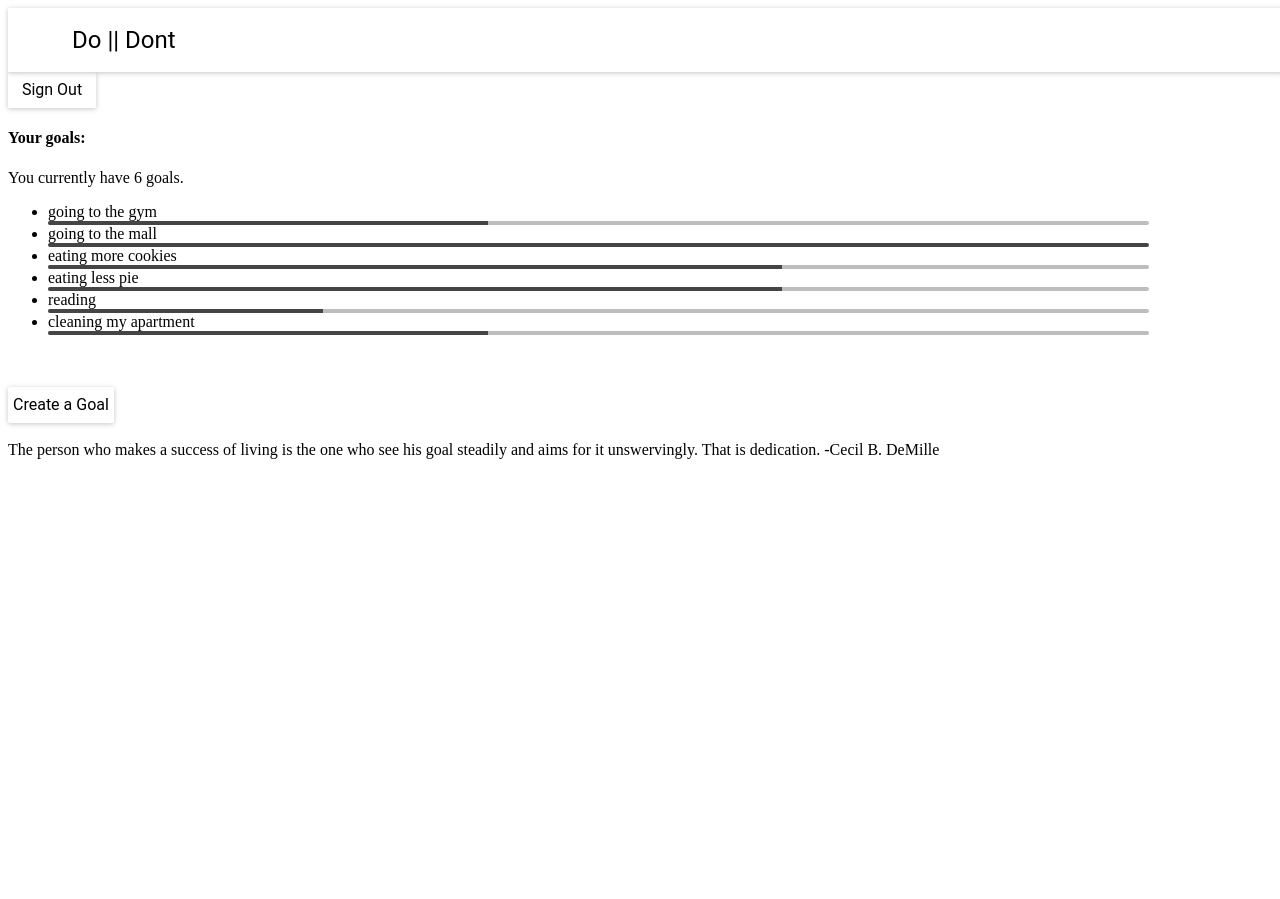
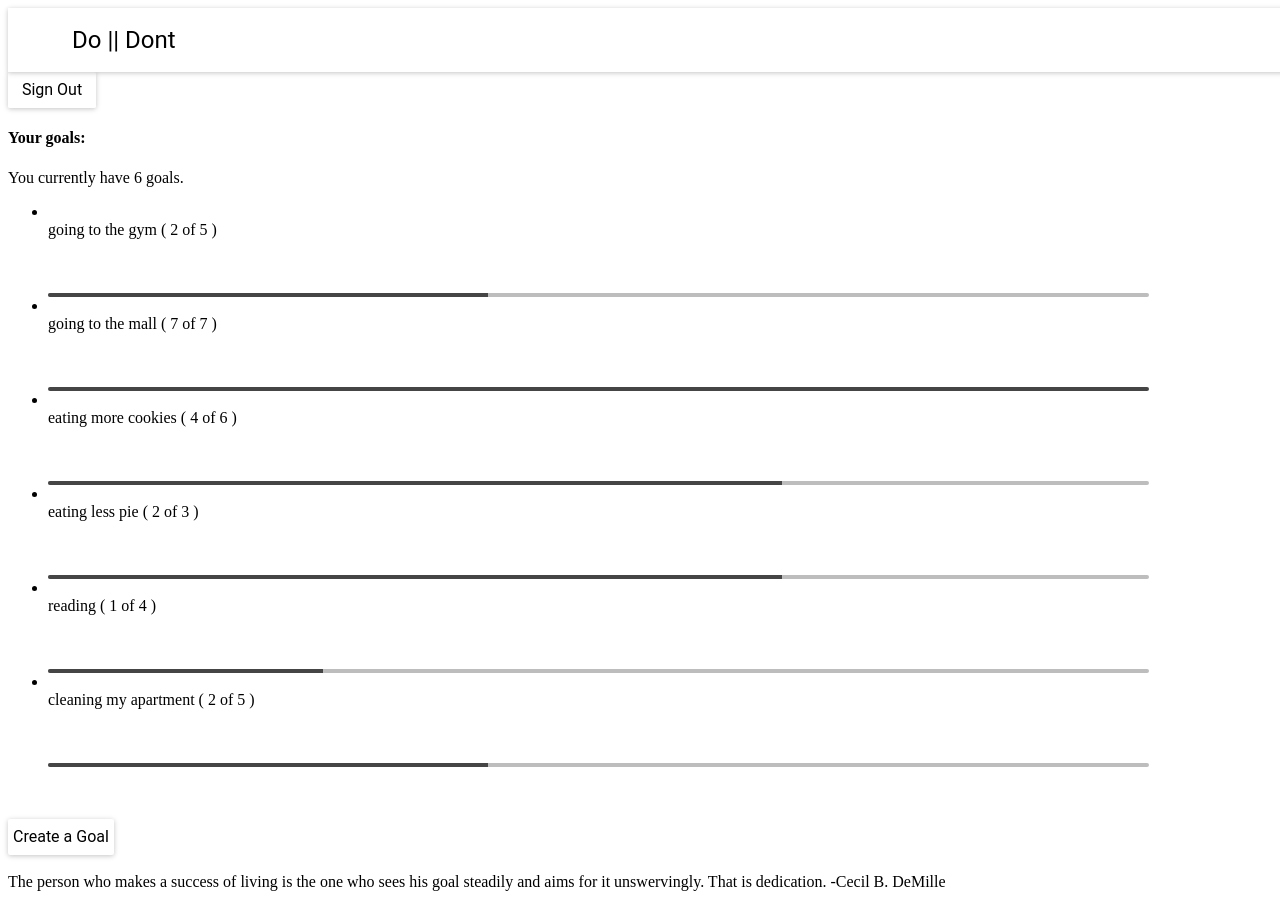
Before and after one commit to DoOrDont/DoOrDont, a React (Create React App) app in the folder react-client/: page / in a window 1280 px wide. Before the commit the page ends 800 px from the top, so only its background shows below. Built offline with nearby package versions, Linux system fonts and the light colour scheme; no server answers; sample sign-in values are in the browser's storage; the HTML template or start-up script is replaced by a standard one.

Commit message:
Add checkboxes to goal list

```diff
--- a/react-client/src/components/ListItem.jsx
+++ b/react-client/src/components/ListItem.jsx
@@ -7,7 +7,7 @@ class ListItem extends React.Component {
     super(props);
 
     this.state = {
-      progress: (this.props.counter / this.props.frequency) * 100
+      progress: 0
     };
   }
 
@@ -18,28 +18,29 @@ class ListItem extends React.Component {
     };
 
     return(
+      console.log(this),
       <div className="item">
-        <li>
-          <div className="goalDescription">{ this.props.goal.description }</div>
-
+        <li >
+          <div>
+            {this.props.goal.counter >= this.props.goal.frequency ?
+             <i className="incrementGoal fa fa-check-square-o" aria-hidden="true"></i> :
+             <i className="incrementGoal fa fa-square-o" aria-hidden="true"></i>}
+          </div>&nbsp;
+          <div className="goalDescription">{ this.props.goal.description } ( { this.props.goal.counter } of { this.props.goal.frequency } )</div>&nbsp;
           <div className="icons">
-            <div onClick={() => {this.props.editGoal()}}>
-              <i className="editGoal fa fa-pencil" aria-hidden="true"></i>
-            </div>
-
             <div onClick={() => {this.props.incrementGoal(this.props.index)}}>
               <i className="incrementGoal fa fa-plus" aria-hidden="true"></i>
-            </div>
+            </div>&nbsp;
 
             <div onClick={() => {this.props.deleteGoal(this.props.index)}}>
               <i className="deleteGoal fa fa-trash" aria-hidden="true"></i>
-            </div>
+            </div>&nbsp;
           </div>
         </li>
 
         <LinearProgress id="progress-bar"
                         mode="determinate"
-                        value={this.state.progress}
+                        value={((this.props.goal.counter / this.props.goal.frequency * 100))}
                         color='#454545'
                         style={style} />
       </div>
--- a/react-client/src/components/Quote.jsx
+++ b/react-client/src/components/Quote.jsx
@@ -23,10 +23,10 @@ const quotes = [
   { text: 'Obstacles are those things you see when you take your eyes off the goal.',
     author: 'Hannah More'
   },
-  { text: 'There are no failures. Just experiences and your reactions to them.',
+  { text: 'There are no failures - just experiences and your reactions to them.',
     author: 'Tom Krause'
   },
-  { text: 'The person who makes a success of living is the one who see his goal steadily and aims for it unswervingly. That is dedication.',
+  { text: 'The person who makes a success of living is the one who sees his goal steadily and aims for it unswervingly. That is dedication.',
     author: 'Cecil B. DeMille'
   },
   { text: 'If you find yourself in a hole, the first thing to do is stop digging.',
```
